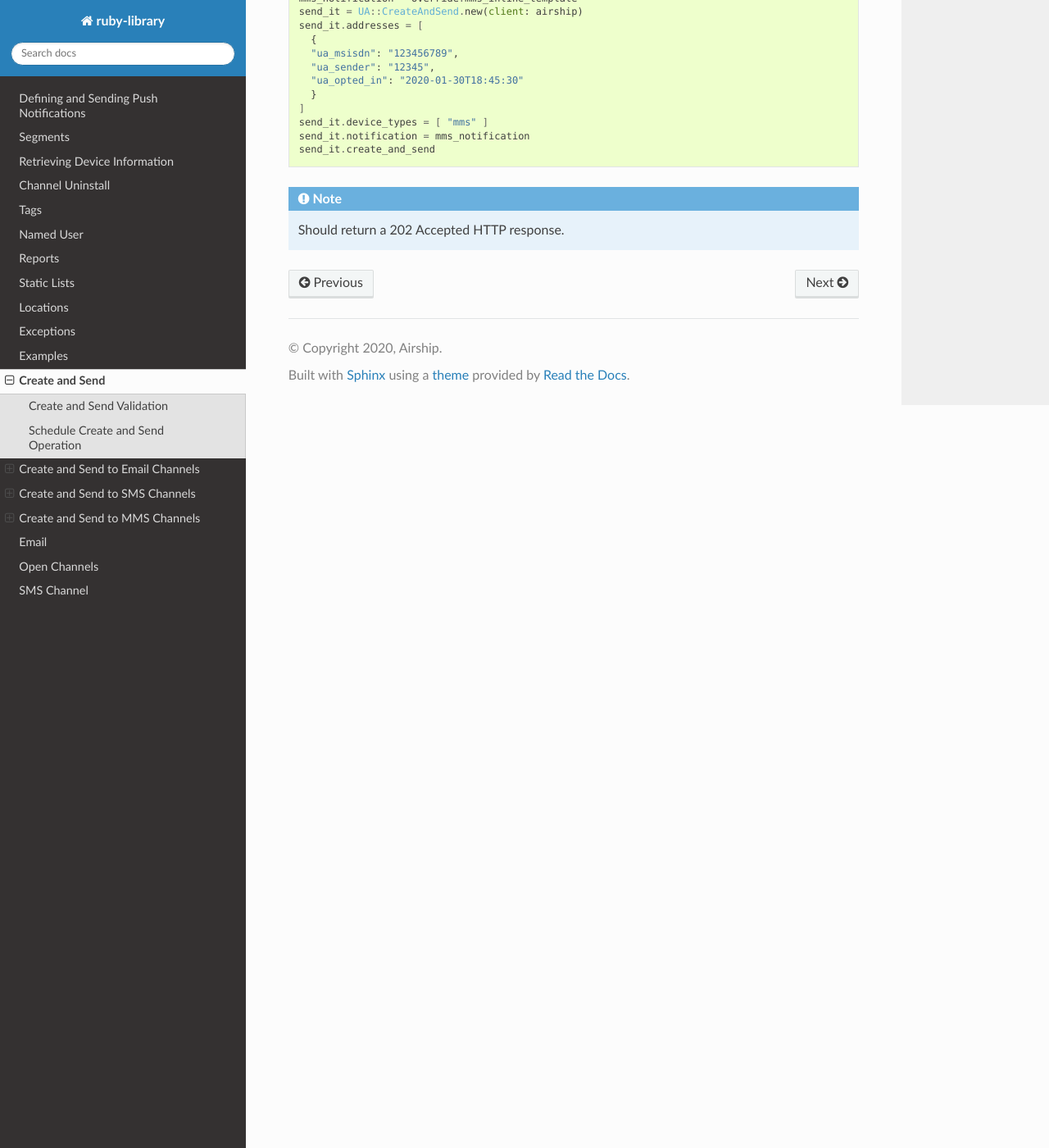
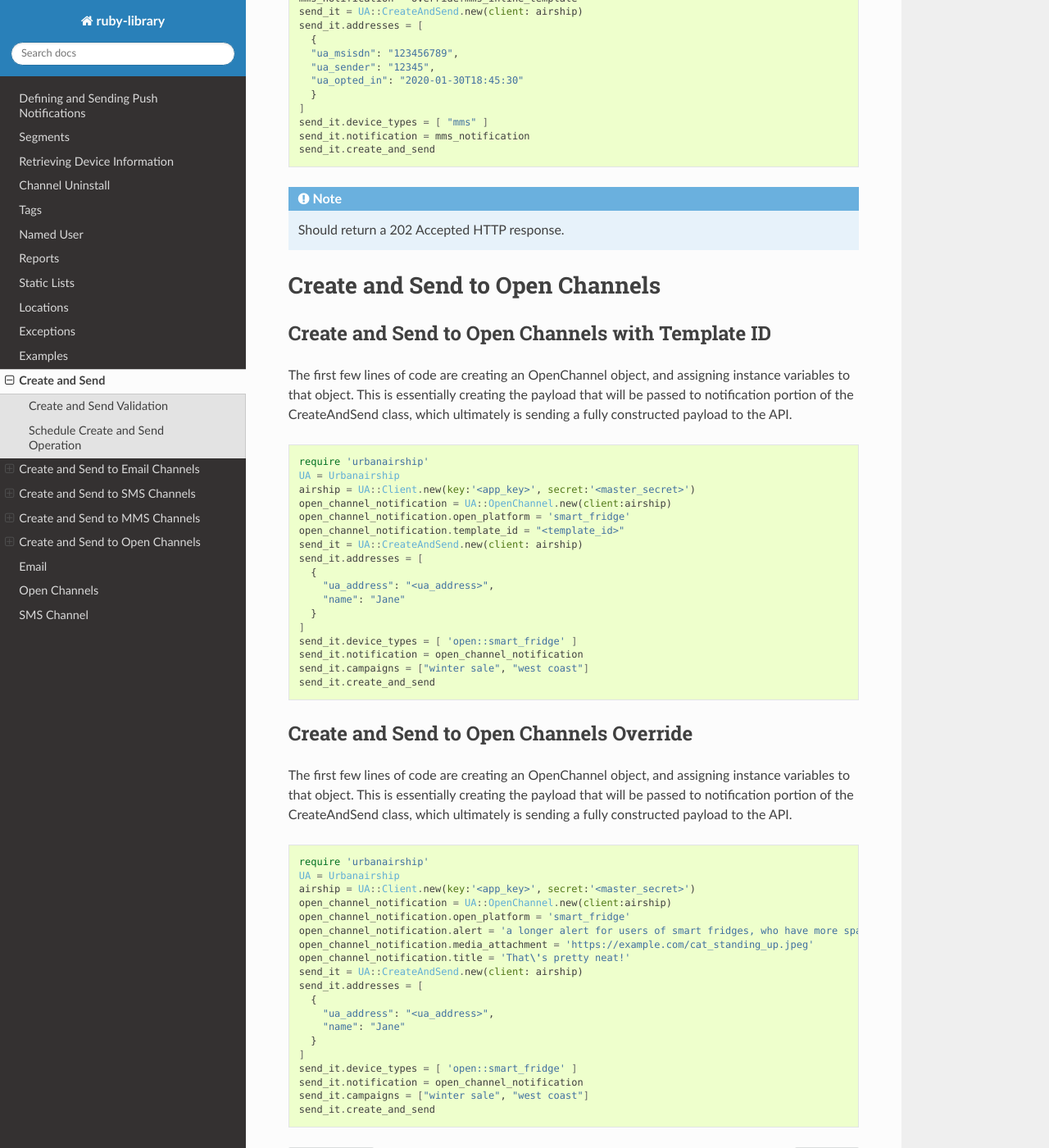
Before and after one commit to urbanairship/ruby-library, a Sphinx documentation site: the page built from docs/create_and_send.rst, in a window 1280 px wide and 1400 px high, scrolled down 8705 px. Shown: the whole window at 82% size. Built offline with Sphinx 7.4.7 and the Read the Docs theme 2.0.0, drawn with Linux system fonts in a browser that asks for light colours; the version number could not be read and is left out.

Commit message:
writes docs for new create and send open channel implementation

```diff
--- a/docs/create_and_send.rst
+++ b/docs/create_and_send.rst
@@ -487,3 +487,64 @@ shown in the line of code here:
 .. note::
 
   Should return a 202 Accepted HTTP response.
+
+Create and Send to Open Channels
+================================
+
+Create and Send to Open Channels with Template ID
+-------------------------------------------------
+
+The first few lines of code are creating an OpenChannel object, and assigning
+instance variables to that object. This is essentially creating the payload that
+will be passed to notification portion of the CreateAndSend class, which ultimately
+is sending a fully constructed payload to the API.
+
+.. code-block:: ruby
+
+  require 'urbanairship'
+  UA = Urbanairship
+  airship = UA::Client.new(key:'<app_key>', secret:'<master_secret>')
+  open_channel_notification = UA::OpenChannel.new(client:airship)
+  open_channel_notification.open_platform = 'smart_fridge'
+  open_channel_notification.template_id = "<template_id>"
+  send_it = UA::CreateAndSend.new(client: airship)
+  send_it.addresses = [
+    {
+      "ua_address": "<ua_address>",
+      "name": "Jane"
+    }
+  ]
+  send_it.device_types = [ 'open::smart_fridge' ]
+  send_it.notification = open_channel_notification
+  send_it.campaigns = ["winter sale", "west coast"]
+  send_it.create_and_send
+
+Create and Send to Open Channels Override
+------------------------------------------
+
+The first few lines of code are creating an OpenChannel object, and assigning
+instance variables to that object. This is essentially creating the payload that
+will be passed to notification portion of the CreateAndSend class, which ultimately
+is sending a fully constructed payload to the API.
+
+.. code-block:: ruby
+
+  require 'urbanairship'
+  UA = Urbanairship
+  airship = UA::Client.new(key:'<app_key>', secret:'<master_secret>')
+  open_channel_notification = UA::OpenChannel.new(client:airship)
+  open_channel_notification.open_platform = 'smart_fridge'
+  open_channel_notification.alert = 'a longer alert for users of smart fridges, who have more space.'
+  open_channel_notification.media_attachment = 'https://example.com/cat_standing_up.jpeg'
+  open_channel_notification.title = 'That\'s pretty neat!'
+  send_it = UA::CreateAndSend.new(client: airship)
+  send_it.addresses = [
+    {
+      "ua_address": "<ua_address>",
+      "name": "Jane"
+    }
+  ]
+  send_it.device_types = [ 'open::smart_fridge' ]
+  send_it.notification = open_channel_notification
+  send_it.campaigns = ["winter sale", "west coast"]
+  send_it.create_and_send
```
Also changed, not shown: 1 other file.
